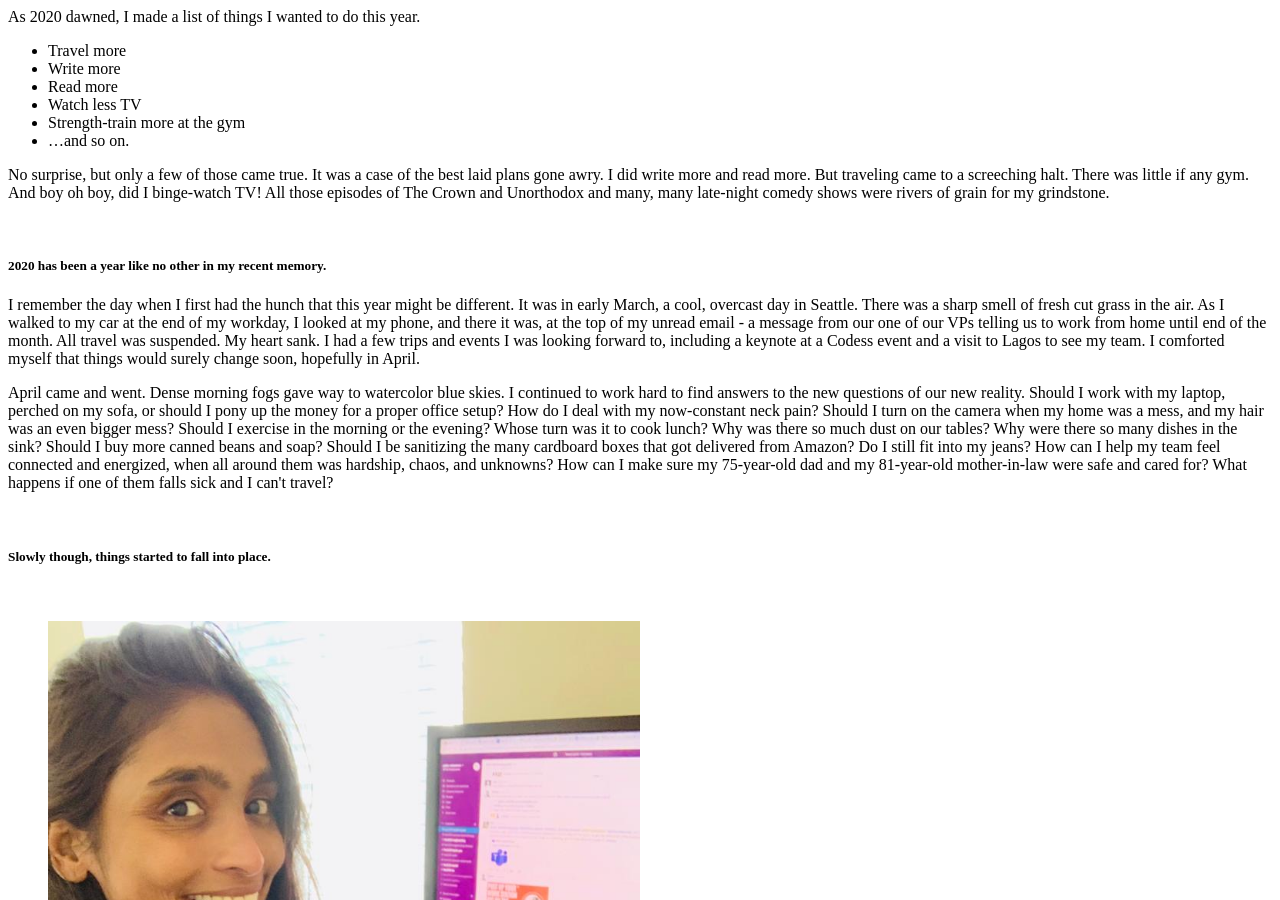
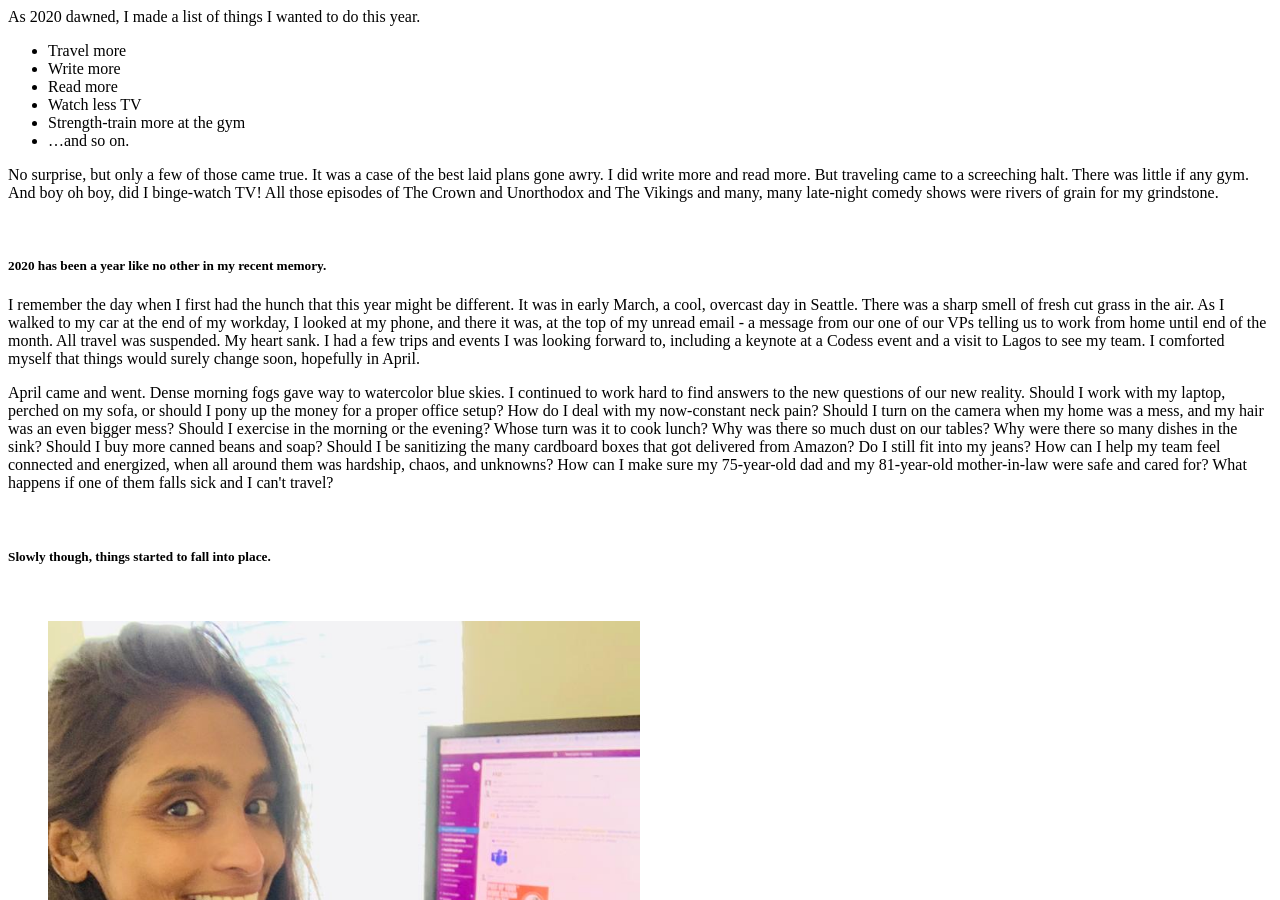
Before and after one commit to ThisisRajiRaj/thisisrajiraj.github.io, a Jekyll site: the page posts/yearinreview2020.html, which Jekyll copies as it is, in a window 1280 px wide and 900 px high. Built offline with Jekyll 4.4.1, drawn with Linux system fonts in a browser that asks for light colours.

Commit message:
Update yearinreview2020.html

```diff
--- a/posts/yearinreview2020.html
+++ b/posts/yearinreview2020.html
@@ -44,7 +44,7 @@
     I did write more and read
     more. But traveling came to a screeching halt. There was little if any gym.
     And boy oh boy, did I binge-watch TV! All those episodes of The Crown and
-    Unorthodox and many, many late-night comedy shows were rivers of grain for my
+    Unorthodox and The Vikings and many, many late-night comedy shows were rivers of grain for my
     grindstone.
 </p>
 <br/>
```
